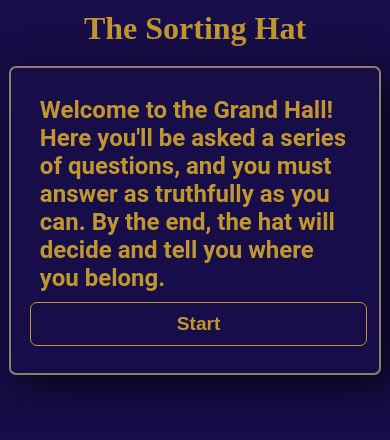
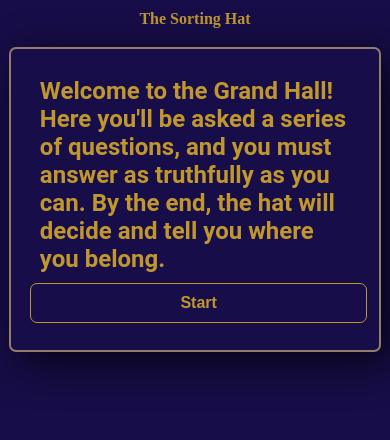
Before and after one commit to digia3d/Hogwarts_School_of_Magic, a React (Create React App) app: page /Quiz in a window 390 px wide. Shown: the top 440 px of the page. Built offline with nearby package versions, Linux system fonts and the light colour scheme.

Commit message:
Fix linters errors

```diff
--- a/src/components/leandingPage/landingPage.css
+++ b/src/components/leandingPage/landingPage.css
@@ -37,7 +37,7 @@
 h1 {
   color: rgb(192, 151, 47);
   /* stylelint-disable-next-line csstree/validator */
-  font-size: clamp(2rem, 5vw, 3rem);
+  font-size: clamp(1rem, 4vw, 2rem);
 }
 
 .logo {
@@ -50,3 +50,9 @@
 .logo img {
   max-width: 10%;
 }
+
+@media (max-width: 480px) {
+  h1 {
+    text-align: center;
+  }
+}
--- a/src/components/quiz/Quiz.css
+++ b/src/components/quiz/Quiz.css
@@ -31,6 +31,8 @@
   display: flex;
   justify-content: space-evenly;
   animation: fadein 2s;
+  /* stylelint-disable-next-line csstree/validator */
+  font-size: clamp(0.8rem, 4vw, 1rem);
 }
 
 .intro-part {
@@ -78,7 +80,7 @@
   color: #c0972f;
   background-color: transparent;
   /* stylelint-disable-next-line csstree/validator */
-  font-size: clamp(1.2rem, 4vw, 1.5rem);
+  font-size: clamp(1rem, 4vw, 1.5rem);
   font-weight: 700;
   border-radius: 7px;
   display: flex;
```
